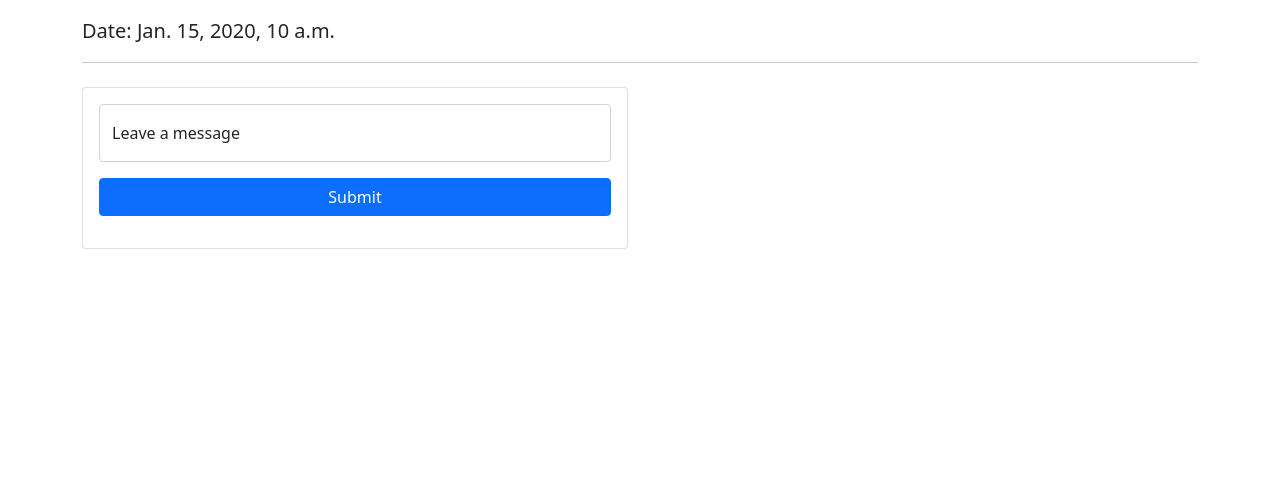
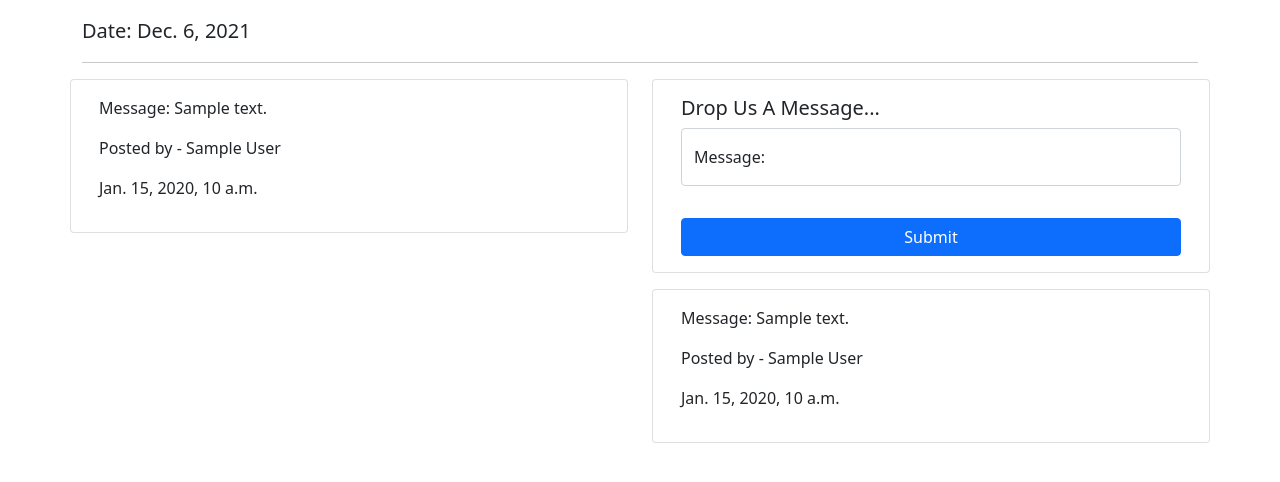
Before and after one commit to since9teen94/unfinished_dashboard_app, a Django app: template apps/users_app/templates/success.html in a window 1280 px wide. Shown: the part 56-538 px from the top of the page. Run offline with Django 3.2, Linux system fonts and the light colour scheme; tables that the repository leaves empty hold one stand-in row (values such as "Sample post"); the template is opened without the code that fills it: values that come from a table or form of the project are taken from there, most other values are stand-ins (such as "Sample title", 1, 10 or a date in 2020).

Commit message:
some message functionality

```diff
--- a/apps/users_app/forms.py
+++ b/apps/users_app/forms.py
@@ -1,10 +1,18 @@
 from django import forms
 from django.forms import widgets
-from .models import User
+from .models import User, Message
 from django.core.exceptions import ValidationError
 from .validators import first_name_len,first_name_format,last_name_len,last_name_format,email_format,pw_len,confirm_pw_len
 import re
 import bcrypt
+
+class MessageForm(forms.ModelForm):
+
+    message = forms.CharField(max_length=255,label='Message', widget=forms.TextInput(attrs={'class':'form-control mb-3','placeholder':'Message','id':'message'}))
+
+    class Meta:
+        model = Message
+        fields = ['message']
 
 class UserFormMixin(forms.ModelForm):
     first_name = forms.CharField(max_length=255,label='First Name', widget=forms.TextInput(attrs={'class':'form-control mb-3','placeholder':'First Name','id':'first_name'}), validators=[first_name_len, first_name_format])
--- a/apps/users_app/models.py
+++ b/apps/users_app/models.py
@@ -7,3 +7,10 @@ class User(models.Model):
     password = models.CharField(max_length=255)
     created_at = models.DateTimeField(auto_now_add=True)
     updated_at = models.DateTimeField(auto_now=True)
+
+class Message(models.Model):
+    title = models.CharField(max_length=255)
+    message = models.CharField(max_length=255)
+    posted_by = models.ForeignKey(User, related_name='posts', on_delete=models.CASCADE)
+    created_at = models.DateTimeField(auto_now_add=True)
+    updated_at = models.DateTimeField(auto_now=True)
--- a/apps/users_app/templates/success.html
+++ b/apps/users_app/templates/success.html
@@ -3,13 +3,23 @@
 {% block content %}
 <div class="container">
     <div class="jumbotron">
-        <p class="lead mt-3">Date: {{date}}</p>
+        <p class="lead mt-3">Date: {% now "DATE_FORMAT" %}</p>
         <hr class="lead-4">
     </div>
-    <div class="row my-4">
+    <div class="row g-5">
+        <div class="col-sm-6">
             {% for post in posts %}
+            <div class="row mb-3">
+                <div class="card">
+                    <div class="card-body">
+                        <p class="card-text">Message: {{post.message}}</p>
+                        <p class="card-text">Posted by - {{post.posted_by.first_name}} {{post.posted_by.last_name}}</p>
+                        <p>{{post.created_at|date:"DATETIME_FORMAT"}}</p>
+                    </div>
+                </div>
+            </div>
             {% empty %}
-        <div class="col-sm-6">
+            <div class="row">
                 <div class="card">
                     <div class="card-body">
                         <h4 class="card-title">User Posts</h4>
@@ -18,19 +28,37 @@
                 </div>
             </div>
             {% endfor %}
+        </div>
         <div class="col-sm-6">
+            <div class="row">
                 <div class="card">
                     <div class="card-body">
-                    <form action="" method="post">
+                        <h5 class="card-title">Drop Us A Message...</h5>
+                        <form action="{% url 'users:post_message' %}" method="post">
+                            {% csrf_token %}
+                            {% for field in msg_form %}
                             <div class="form-floating mb-3">
-                            <input type="text" class="form-control" id="msg" name="msg" placeholder="Submit">
-                            <label for="msg" class="form-label">Leave a message</label>
+                                {{field}}
+                                {{field.label_tag}}
+                            </div>
+                            {% endfor %}
                             <input type="submit" value="Submit" class="mt-3 btn btn-large btn-primary col-sm-12">
-                        </div>
                         </form>
                     </div>
                 </div>
             </div>
+            {% for recent in recents %}
+            <div class="row my-3">
+                <div class="card">
+                    <div class="card-body">
+                        <p class="card-text">Message: {{recent.message}}</p>
+                        <p class="card-text">Posted by - {{recent.posted_by.first_name}} {{recent.posted_by.last_name}}</p>
+                        <p>{{recent.created_at|date:"DATETIME_FORMAT"}}</p>
+                    </div>
+                </div>
+            </div>
+            {% endfor %}
+        </div>
     </div>
 </div>
 {% endblock %}
--- a/apps/users_app/urls.py
+++ b/apps/users_app/urls.py
@@ -8,5 +8,6 @@ urlpatterns = [
     path('signin', views.signin, name='signin'),
     path('register', views.register, name='register'),
     path('success', views.success, name='success'),
-    path('logout', views.logout, name='logout')
+    path('logout', views.logout, name='logout'),
+    path('create/message', views.post_message, name='post_message'),
 ]
```
Also changed, not shown: apps/users_app/user_actions.py (+7 -0 lines), apps/users_app/views.py (+14 -5 lines), apps/users_app/migrations/0002_post.py (added), apps/users_app/migrations/0003_post_title.py (added), apps/users_app/migrations/0004_rename_post_message.py (added). Lines whose indentation alone changed are shown as unchanged.
